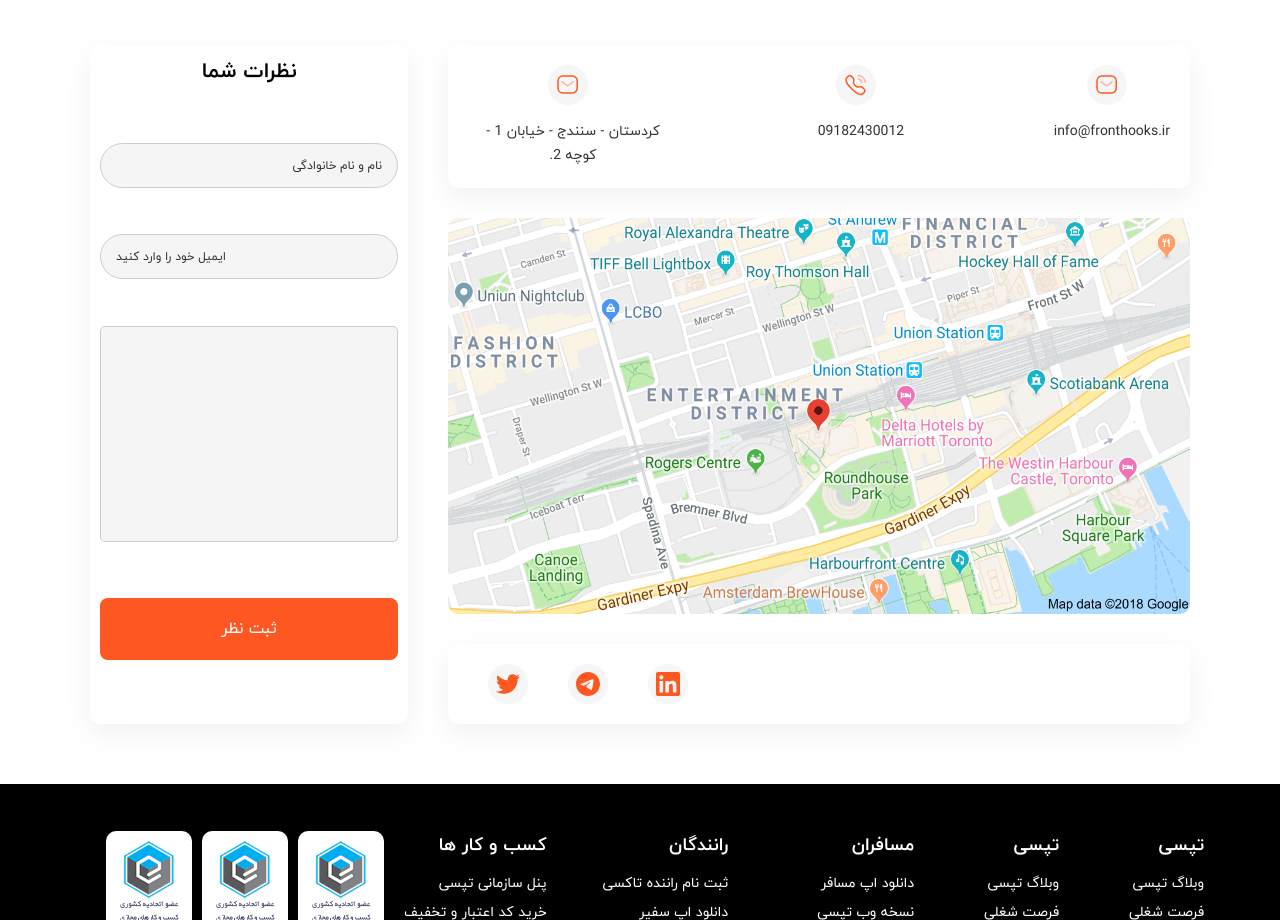
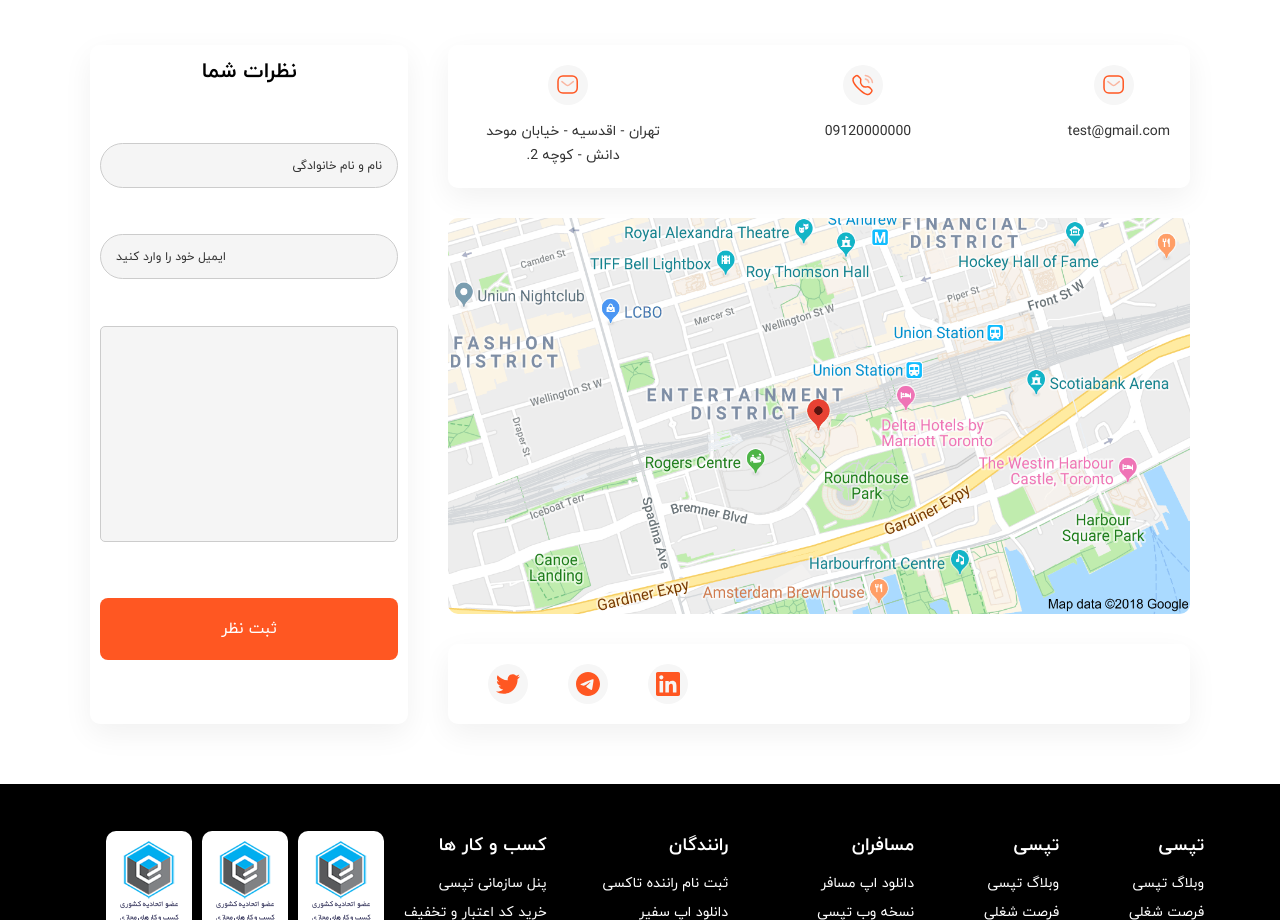
Before and after one commit to sepidehbiglarizadeh/Tap30-Demo, a plain HTML site: page index.html in a window 1280 px wide. Shown: the part 4663-5583 px from the top of the page. Drawn offline with Linux system fonts and the light colour scheme.

Commit message:
first commit

```diff
--- a/index.html
+++ b/index.html
@@ -699,7 +699,7 @@
         </div>
         <div class="contact-us__icons">
           <div class="icon-holder">
-            <span class="icon-holder__label">info@fronthooks.ir</span>
+            <span class="icon-holder__label">test@gmail.com</span>
             <span class="icon-container">
               <svg class="icon">
                 <use xlink:href="/assets/images/svg-sprite.svg#Message"></use>
@@ -707,7 +707,7 @@
             </span>
           </div>
           <div class="icon-holder">
-            <span class="icon-holder__label">09182430012</span>
+            <span class="icon-holder__label">09120000000</span>
             <span class="icon-container">
               <svg class="icon">
                 <use xlink:href="/assets/images/svg-sprite.svg#Calling"></use>
@@ -716,7 +716,7 @@
           </div>
           <div class="icon-holder">
             <span class="icon-holder__label"
-              >کردستان - سنندج - خیابان 1 - کوچه 2.</span
+              >تهران - اقدسیه - خیابان موحد دانش - کوچه 2.</span
             >
             <span class="icon-container">
               <svg class="icon icon--small">
```
